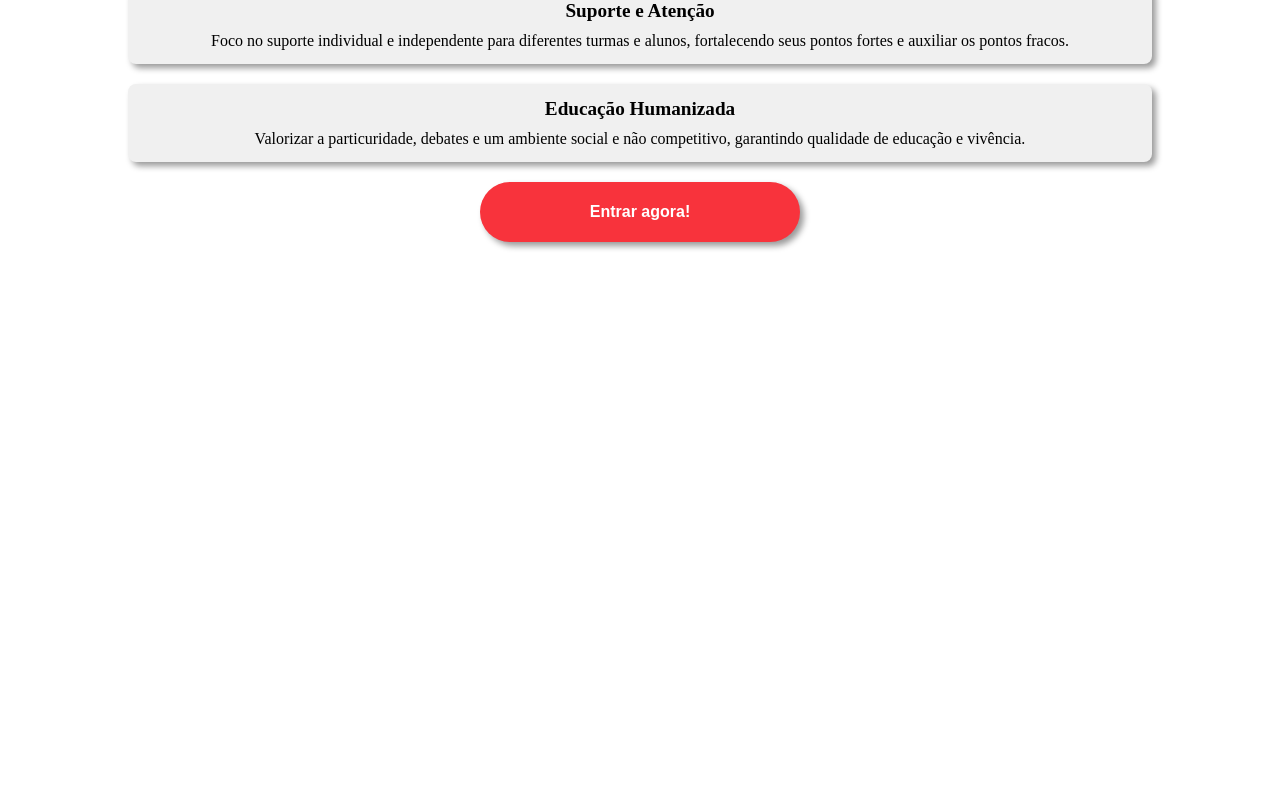
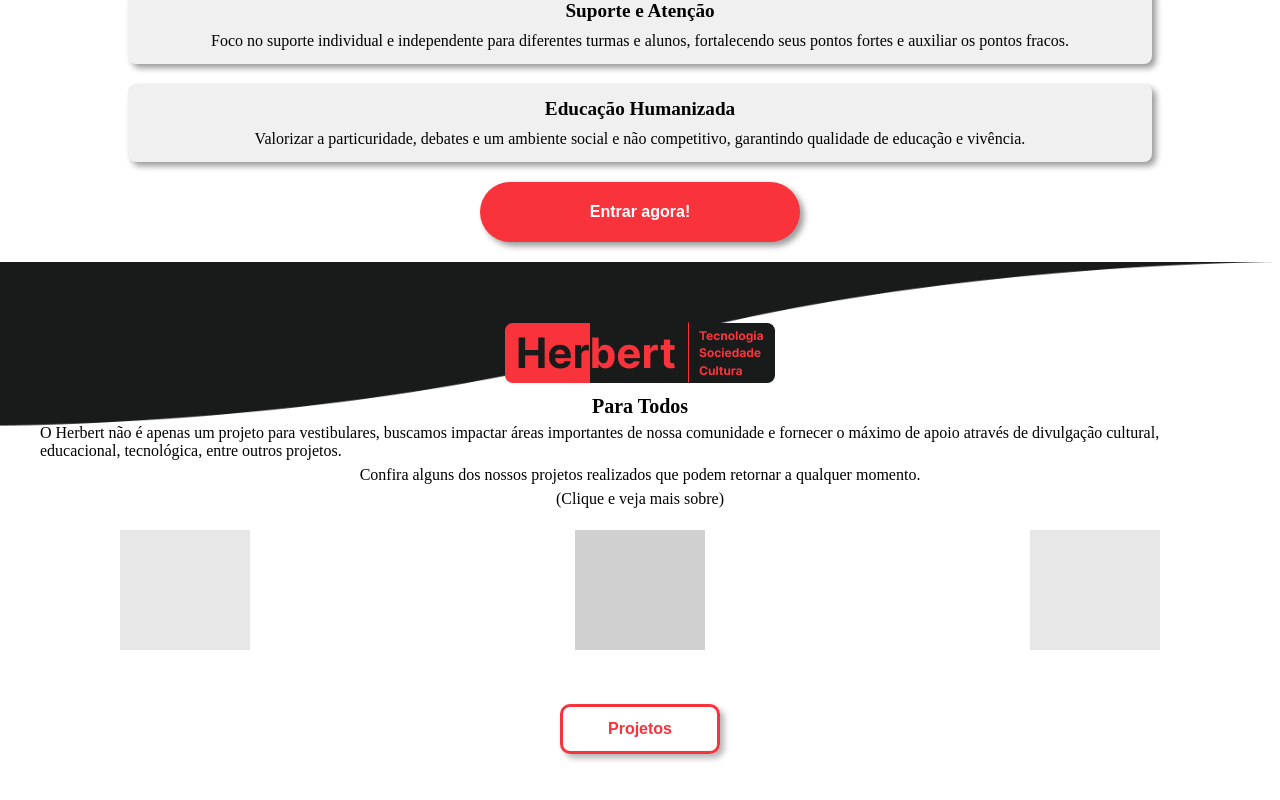
Before and after one commit to Archesz/Teste-herbert, a React (Create React App) app: page / in a window 1280 px wide. Shown: the part 1855-2655 px from the top of the page. Before the commit the page ends 2117 px from the top, so only its background shows below. Built offline with nearby package versions, Linux system fonts and the light colour scheme.

Commit message:
add carousel

```diff
--- a/src/components/Button/Button.scss
+++ b/src/components/Button/Button.scss
@@ -54,3 +54,9 @@ $secondColor: white;
 .round{
     border-radius: 30px;
 }
+
+/* Margin */
+
+.mt-4{
+    margin-top: 16px;
+}
--- /dev/null
+++ b/src/components/Slider/Carousel.jsx
@@ -0,0 +1,33 @@
+import React, {useState} from 'react'
+import './Carousel.scss'
+import {GrFormPrevious, GrFormNext} from 'react-icons/gr'
+
+function prevCarousel(){
+    alert("Atrás")
+}
+
+function nextCarousel(){
+    alert("Próximo")
+}
+
+function Carousel(props) {
+    return (
+        <div className='carousel-container'>
+
+            <GrFormPrevious className='carousel-icon carousel-prev' onClick={prevCarousel}/>
+
+            <div className='carousel-view'>
+
+                <div className='square sq1 opacity'></div>
+                <div className='square sq2 highlighted'></div>
+                <div className='square sq3 opacity'></div>
+
+            </div>
+
+            <GrFormNext className='carousel-icon carousel-next' onClick={nextCarousel}/>
+
+        </div>
+    )
+}
+
+export default Carousel
--- /dev/null
+++ b/src/components/Slider/Carousel.scss
@@ -0,0 +1,42 @@
+.carousel-container{
+    width: 120%;
+    height: 180px;
+    display: flex;
+    flex-direction: row;
+    justify-content: space-between;
+    align-items: center;
+
+    .carousel-view{
+        width: 85%;
+        height: 100%;
+        display: flex;
+        flex-direction: row;
+        align-items: center;
+        justify-content: space-around;
+        margin-bottom: 16px;
+    }
+
+    .square{
+        width: 130px;
+        height: 120px;
+        background-color: rgba(23, 23, 23, 0.2);
+    }
+
+    .sq1{
+        margin-left: -70px;
+    }
+
+    .opacity{
+        opacity: 0.5;
+        transition: opacity 0.3s ease-in-out;
+    }
+
+    .sq3{
+        margin-right: -70px;
+    }
+
+    .carousel-icon{
+        font-size: 32px;
+        z-index: 20;
+    }
+}
--- a/src/pages/Home.jsx
+++ b/src/pages/Home.jsx
@@ -30,6 +30,7 @@ import Beneficio from '../components/Beneficios/Beneficio'
 
 // Icons
 import {AiFillCheckCircle} from 'react-icons/ai'
+import Carousel from '../components/Slider/Carousel'
 
 const depoiments = Depoiments["Home"]
 
@@ -53,7 +54,10 @@ const cards = [
         icon: foto,
         title: 'Tecnologia e Educação',
         description: 'Uso da tecnologia para realizar monitoramento, acompanhamento e melhoraria na base educacional dos estudantes.',
-    }]
+    }
+]
+
+/* <ProjectCard name="Programação"/> */
 
 function Home() {
     return (
@@ -141,6 +145,35 @@ function Home() {
                 </div>
 
                 <Button text="Entrar agora!" style="full big round long"/>
+
+            </div>
+
+            <div className='home-projects'>
+
+                <div className='projects-first'>
+
+                    <img src={herbertLogo} className="logo-projects"/>
+
+                    <span className='projects-title'>Para Todos</span>
+                    <span className='projects-resume'>
+                        O Herbert não é apenas um projeto para vestibulares, buscamos impactar
+                        áreas importantes de nossa comunidade e fornecer o máximo de apoio
+                        através de divulgação cultural, educacional, tecnológica, entre outros projetos.
+                    </span>
+
+                    <span className='projects-resume'>
+                        Confira alguns dos nossos projetos realizados que podem retornar a qualquer momento.
+                    </span>
+
+                    <span className='projects-resume'>
+                        (Clique e veja mais sobre)
+                    </span>
+
+                    <Carousel />
+
+                    <Button text="Projetos" style="outline big mt-4"/>
+
+                </div>
 
             </div>
 
--- a/src/styles/home.scss
+++ b/src/styles/home.scss
@@ -7,74 +7,6 @@ $mainColor: #F8333C;
 .bolder{
     font-weight: bolder;
 }
-
-/* .home-top{
-    background-image: url("../assets/Background.png");
-    background-size: cover;
-    background-repeat: no-repeat;
-    width: 100%;
-    height: 90vh;
-    display: flex;
-    flex-direction: row;
-    padding: 0 100px;
-    align-items: center;
-
-    .home-top-content{
-        display: flex;
-        flex-direction: column;
-        width: 45%;
-
-        .home-call{
-            color: white;
-            font-size: 16px;
-            font-style: italic;
-        }
-
-        .home-title{
-            font-size: 54px;
-            color: white;
-        }
-
-        .home-subtitle{
-            color: white;
-            font-size: 20px;
-            margin-top: 10px;
-        }
-
-        .home-top-buttons{
-            display: flex;
-            flex-direction: row;
-            width: 60%;
-            margin-top: 20px;
-            justify-content: space-between;
-        }
-    }
-
-    .home-top-img{
-        display: flex;
-        flex-direction: column;
-
-        .home-img{
-            z-index: 5;
-        }
-
-        .square{
-            width: 320px;
-            height: 980px;
-            position: absolute;
-            border: 4px solid #FE9920;
-            background-color: #FE9920;
-            z-index: 1;
-            rotate: 50deg;
-            margin-left: 180px;
-            margin-bottom: -300px;
-            box-shadow: -4px -8px 6px black;
-            filter: blur(2px);
-        }
-
-    }
-}
-*/
 
 .home-mid{
     display: none;
@@ -198,8 +130,8 @@ $mainColor: #F8333C;
     }
 }
 
+/*
 .home-projects{
-    display: none;
     width: 100%;
     height: 80vh;
     background-image: url('../assets/Background3.png');
@@ -207,25 +139,12 @@ $mainColor: #F8333C;
     padding: 0px 120px;
     display: flex;
     flex-direction: row;
-    display: none;
 
     .projects-left{
         width: 50%;
         display: flex;
         flex-direction: column;
         margin-top: 45px;
-
-        .logo-projects{
-            width: 50%;
-        }
-
-        .projects-title{
-            font-weight: bolder;
-            color: white;
-            font-size: 32px;
-            margin-top: 20px;
-            margin-bottom: 40px;
-        }
 
         .projects-resume{
             color: black;
@@ -273,6 +192,7 @@ $mainColor: #F8333C;
         }
     }
 }
+*/
 
 .faixa-end{
     height: 45vh;
@@ -440,4 +360,37 @@ $mainColor: #F8333C;
         }
     }
 
+    .home-projects{
+        height: 100vh;
+        width: 100%;
+        background-image: url('../assets/Background3.png');
+        background-size: cover;
+        padding: 0 40px;
+
+        .projects-first{
+            display: flex;
+            flex-direction: column;
+            margin-top: 60px;
+            align-items: center;
+
+            .projects-title{
+                font-weight: bolder;
+                color: black;
+                font-size: 20px;
+                margin-top: 12px;
+            }
+
+            .projects-resume{
+                color: black;
+                font-weight: 500;
+                font-size: 16px;
+                margin-top: 6px;
+            }
+        }
+
+        .projects-second{
+            display: none;
+        }
+    }
+
 }
```
